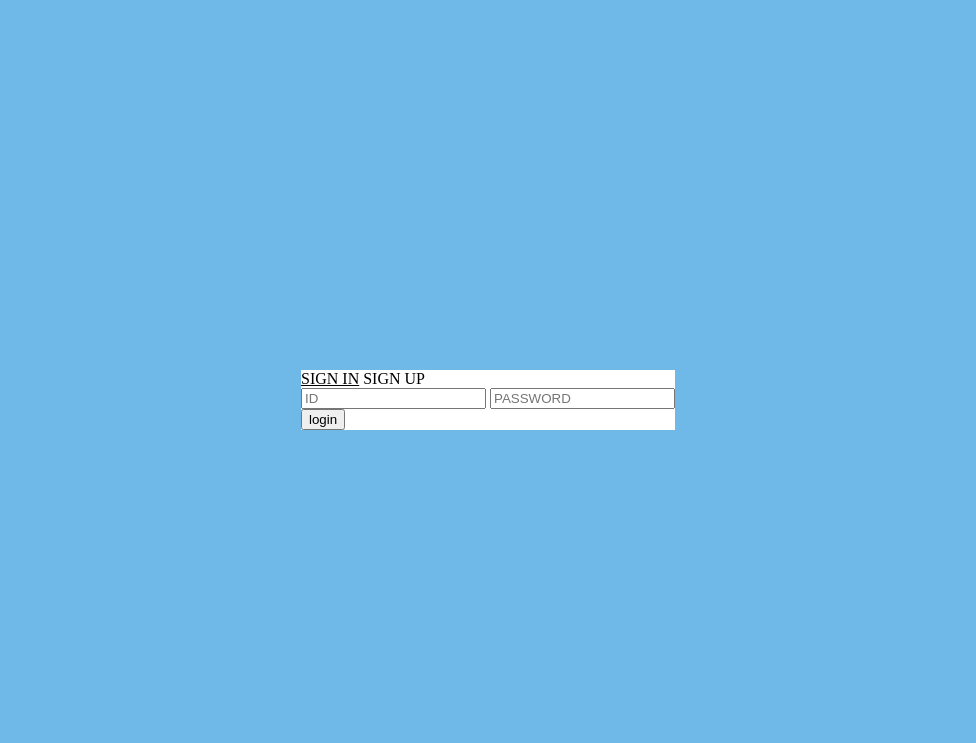
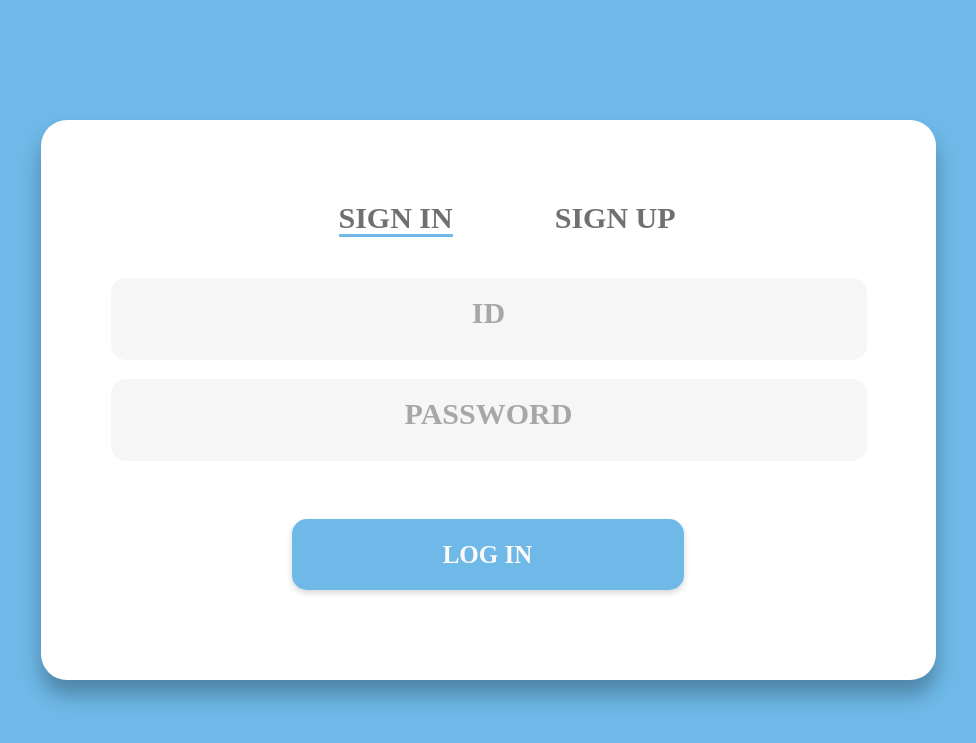
Before and after one commit to ryan0507/DB_crowd_sourcing, a Django app: page / in a window 1280 px wide. Shown: the top 743 px of the page, without its empty margins (152-1128 px from the left). Run offline with Django 3.2, Linux system fonts and the light colour scheme.

Commit message:
로그인 홈 html/js/css

```diff
--- a/catalog/static/css/home.css
+++ b/catalog/static/css/home.css
@@ -1,4 +1,3 @@
-
 .home{
     background-color: #6EB9E8;
     display : flex;
@@ -7,12 +6,175 @@
 }
 .home-white{
     background-color: #FFFFFF;
+    box-shadow: 0px 15px 20px #00000048;
+    border-radius: 26px;
+}
+.signin-inputs{
+    width: 895px;
+    height: 444px;
+}
+.signup-inputs{
+    width : 895px;
+    height : 950px;
+}
+.selected{
+    border-bottom: 3px solid #6EB9E8;
+}
+.home-white__title{
+    padding-top : 80px;
+}
+.signin__select{
+    text-align: left;
+    font: normal normal 800 30px/36px Apple SD Gothic Neo;
+    letter-spacing: 0px;
+    color: #707070;
+    margin-left : 298px;
+    margin-right : 98px;
+}
+.signup__select{
+    text-align: left;
+    font: normal normal 800 30px/36px Apple SD Gothic Neo;
+    letter-spacing: 0px;
+    color: #707070;
+}
+.login__input-ID{
+    background: #F6F6F6 0% 0% no-repeat padding-box;
+    border-radius: 15px;
+    border : none;
+    margin-top: 41.5px;
+    margin-left : 70px;
+    width: 756px;
+    height: 82px;
+}
+.login__input-PW{
+    background: #F6F6F6 0% 0% no-repeat padding-box;
+    border-radius: 15px;
+    border : none;
+    margin-top: 19px;
+    margin-left : 70px;
+    width: 756px;
+    height: 82px;
+}
+input::placeholder {
+    text-align: center;
+    font: normal normal 800 30px/36px Apple SD Gothic Neo;
+    letter-spacing: 0px;
+    color: #A7A7A7;
+}
+.login-submit{
+    text-align: center;
+    font: normal normal 600 25px/31px Apple SD Gothic Neo;
+    letter-spacing: 0px;
+    color: #FFFAFA;
+    border : none;
+    background: #6EB9E8 0% 0% no-repeat padding-box;
+    box-shadow: 0px 3px 6px #00000029;
+    border-radius: 15px;
+    width: 392px;
+    height: 71px;
+    margin-top:58px;
+    margin-left : 251px;
+}
+.signup-input__title{
+    text-align: left;
+    font: normal normal 800 25px/31px Apple SD Gothic Neo;
+    letter-spacing: 0px;
+    color: #A7A7A7;
+    margin-left: 82px;
+}
+.signup__input1{
+    border : none;
+    width: 760px;
+    height: 53px;
+    background: #F6F6F6 0% 0% no-repeat padding-box;
+    border-radius: 15px;
+    margin-left : 68px;
+    margin-bottom: 7px;
+}
+.select__male{
+    padding : 8px 34px 15px 34px;
+    border : none;
+    background: #F6F6F6 0% 0% no-repeat padding-box;
+    border-radius: 15px;
+    text-align: center;
+    font: normal normal 800 25px Apple SD Gothic Neo;
+    letter-spacing: 0px;
+    color: #A7A7A7;
+    margin-bottom: 7px;
+    margin-left : 67px;
+    vertical-align: middle;
+}
+.select__female{
+    padding : 8px 34px 15px 34px;
+    border : none;
+    background: #F6F6F6 0% 0% no-repeat padding-box;
+    border-radius: 15px;
+    text-align: center;
+    font: normal normal 800 25px Apple SD Gothic Neo;
+    letter-spacing: 0px;
+    color: #A7A7A7;
+    margin-left : 24px;
+    margin-bottom: 7px;
+    vertical-align: middle;
 }
 
-.selected{
-    text-decoration : underline;
+.signup__input2{
+    display: flex;
+    width: 760px;
+    height: 53px;
+}
+.select__birth{
+    height : 53px;
+    padding-left: 21px;
+    background: #F6F6F6 0% 0% no-repeat padding-box;
+    border-radius: 15px;
+    text-align: left;
+    font: normal normal 800 30px/36px Apple SD Gothic Neo;
+    letter-spacing: 0px;
+    color: #A7A7A7;
+    border : none;
+    margin-left : 68px;
+    margin-bottom: 7px;
+}
+.signup__input3{
+    border : none;
+    width: 124px;
+    height: 53px;
+    background: #F6F6F6 0% 0% no-repeat padding-box;
+    border-radius: 15px;
+    text-align: center;
+    font: normal normal 800 30px/36px Apple SD Gothic Neo;
+    letter-spacing: 0px;
+    color: #A7A7A7;
+}
+.phone-number{
+    margin-left : 68px;
+}
+.phone {
+    text-align: left;
+    font: normal normal 800 30px/36px Apple SD Gothic Neo;
+    letter-spacing: 0px;
+    color: #A7A7A7;
+}
+.type__select{
+    margin-left:251px;
+    margin-top:38px;
+    display : flex;
+}
+.type-select1, .type-select2{
+    background: #F6F6F6 0% 0% no-repeat padding-box;
+    border-radius: 15px;
+    border : none;
+    font: normal normal 800 25px/31px Apple SD Gothic Neo;
+    color: #A7A7A7;
+    margin-right : 24px;
+    padding : 11px 60px;
+}
+.blue{
+    background: #6EB9E8 0% 0% no-repeat padding-box;
+    color: #FFFFFF;
+    box-shadow: 0px 3px 6px #00000029;
 }
 .hidden{
-
     display : none;
 }
--- a/catalog/templates/catalog/home.html
+++ b/catalog/templates/catalog/home.html
@@ -9,66 +9,70 @@
 <body class="home">
     <div class="home-white">
         <header class="home-white__title">
-            <a id="signin__select" class="signin__select selected" onclick="shiftInputSignin();">SIGN IN</a>
-            <a id="signup__select" class="signup__select unselected" onclick="shiftInputSignup();">SIGN UP</a>
+            <a id="signin__select" class="signin__select selected" onclick="shiftInputSignin()">SIGN IN</a>
+            <a id="signup__select" class="signup__select unselected" onclick="shiftInputSignup()">SIGN UP</a>
         </header>
 
         <main class="home__inputs">
             <div id="signin-inputs" class="signin-inputs">
-                <input type="text" placeholder="ID" name="login__input">
-                <input type="text" placeholder="PASSWORD" name="login__input">
+                <div>
+                    <input type="text" placeholder="ID" class="login__input-ID">
+                </div>
+                <div>
+                    <input type="text" placeholder="PASSWORD" class="login__input-PW">
+                </div>
                 <div class="submit__button">
-                    <button name="login-submit">login</button>
+                    <button class="login-submit">LOG IN</button>
                 </div>
             </div>
             <div id='signup-inputs' class="signup-inputs hidden">
                 <div class="signup-input__title">
                     ID
                 </div>
-                <input type="text" name="signup__input1">
+                <input type="text" class="signup__input1">
                 <div class="signup-input__title">
                     Password
                 </div>
-                <input type="text" name="signup__input1">
+                <input type="text" class="signup__input1">
                 <div class="signup-input__title">
                     Repeat Password
                 </div>
-                <input type="text" name="signup__input1">
+                <input type="text" class="signup__input1">
                 <div class="signup-input__title">
                     Name
                 </div>
-                <input type="text" name="signup__input1">
+                <input type="text" class="signup__input1">
                 <div class="signup-input__title">
                     Sex
                 </div>
                 <div class="signup__input2">
-                    <input type="select" value="Male">
-                    <input type="select" value="Female">
+                    <div id='select__male' class="select__male white" onclick="clickMale()">Male</div>
+                    <div id='select__female' class="select__female white" onclick="clickFemale()">Female</div>
                 </div>
                 <div class="signup-input__title">
                     Address
                 </div>
-                <input type="text" name="signup__input1">
+                <input type="text" class="signup__input1">
                 <div class="signup-input__title">
                     Birth
                 </div>
-                <input type="date">
+                <input type="date" class="select__birth">
                 <div class="signup-input__title">
                     Phone number
                 </div>
                 <div class="phone-number">
-                    <input type="text" name="signup__input3">
-                    <span>-</span>
-                    <input type="text" name="signup__input3">
-                    <span>-</span>
-                    <input type="text" name="signup__input3">
+                    <input type="text" class="signup__input3">
+                    <span class="phone">-</span>
+                    <input type="text" class="signup__input3">
+                    <span class="phone">-</span>
+                    <input type="text" class="signup__input3">
                 </div>
                 <div class="type__select">
-                    <button class="type-select">제출자</button>
-                    <button class="type-select">평가자</button>
+                    <div id="type-select1" class="type-select1 white" onclick="clickType1()">제출자</div>
+                    <div id="type-select2" class="type-select2 white" onclick="clickType2()">평가자</div>
                 </div>
                 <div class="submit__button">
-                    <button name="login-submit">sign up</button>
+                    <button class="login-submit">SIGN UP</button>
                 </div>
             </div>
         </main>
@@ -78,6 +82,10 @@
         const signupInputs = document.getElementById("signup-inputs");
         const signinSelect = document.getElementById("signin__select");
         const signupSelect = document.getElementById("signup__select");
+        const typeSelect1 = document.getElementById("type-select1");
+        const typeSelect2 = document.getElementById("type-select2");
+        const selectMale = document.getElementById("select__male");
+        const selectFemale = document.getElementById("select__female");
 
         const shiftInputSignin = () => {
             signinInputs.className = "signin-inputs";
@@ -91,5 +99,21 @@
             signinSelect.className = 'signin__select unselected';
             signupSelect.className = 'signup__select selected';
         }
+        const clickType1 = () => {
+            typeSelect1.className = "type-select1 blue";
+            typeSelect2.className = "type-select2 white";
+        }
+        const clickType2 = () => {
+            typeSelect1.className = "type-select1 white";
+            typeSelect2.className = "type-select2 blue";
+        }
+        const clickMale = () => {
+            selectMale.className = "select__male blue";
+            selectFemale.className = "select__female white";
+        }
+        const clickFemale = () => {
+            selectMale.className = "select__male white";
+            selectFemale.className = "select__female blue";
+        }
     </script>
 </body>
```
